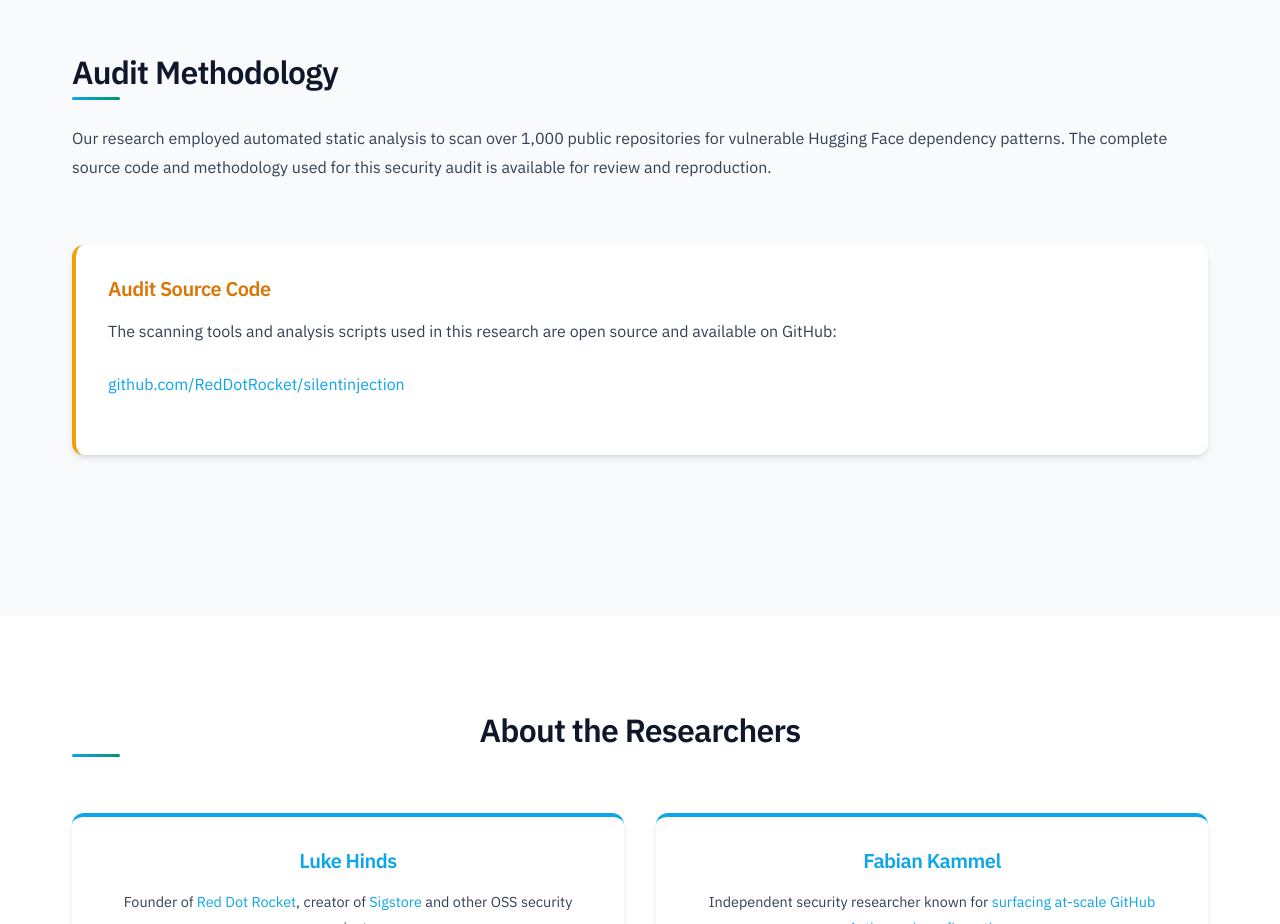
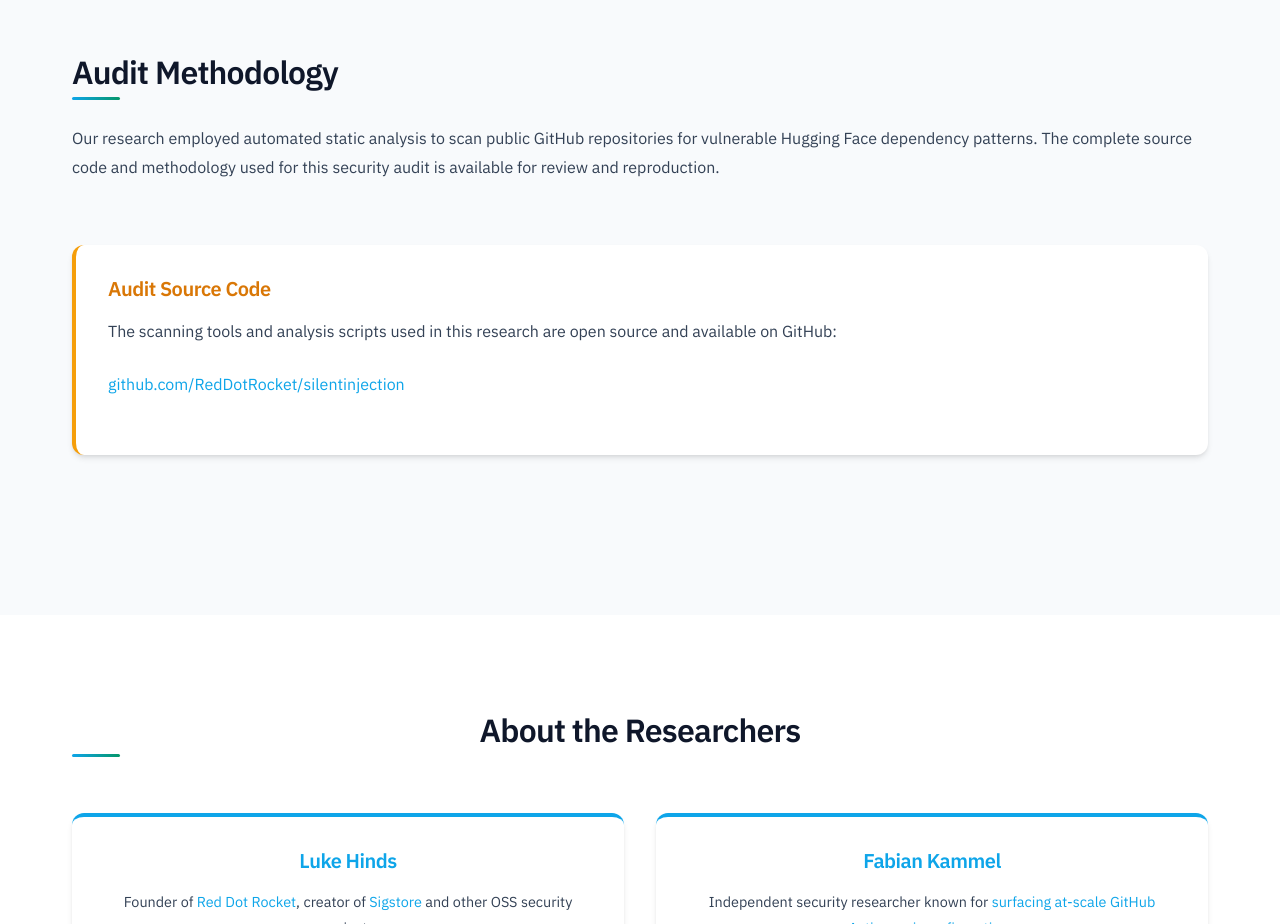
Before and after one commit to RedDotRocket/silentinjection, a plain HTML site: page website/index.html in a window 1280 px wide. Shown: the part 6360-7284 px from the top of the page. Drawn offline with nearby package versions, Linux system fonts and the light colour scheme.

Commit message:
Tweak to text

```diff
--- a/website/index.html
+++ b/website/index.html
@@ -217,7 +217,7 @@ bandit -r your_codebase/</code></pre>
         <section class="audit-code">
             <div class="container">
                 <h2>Audit Methodology</h2>
-                <p>Our research employed automated static analysis to scan over 1,000 public repositories for vulnerable Hugging Face dependency patterns. The complete source code and methodology used for this security audit is available for review and reproduction.</p>
+                <p>Our research employed automated static analysis to scan public GitHub repositories for vulnerable Hugging Face dependency patterns. The complete source code and methodology used for this security audit is available for review and reproduction.</p>
 
                 <div class="stats-grid">
                     <div class="stat-card">
```
